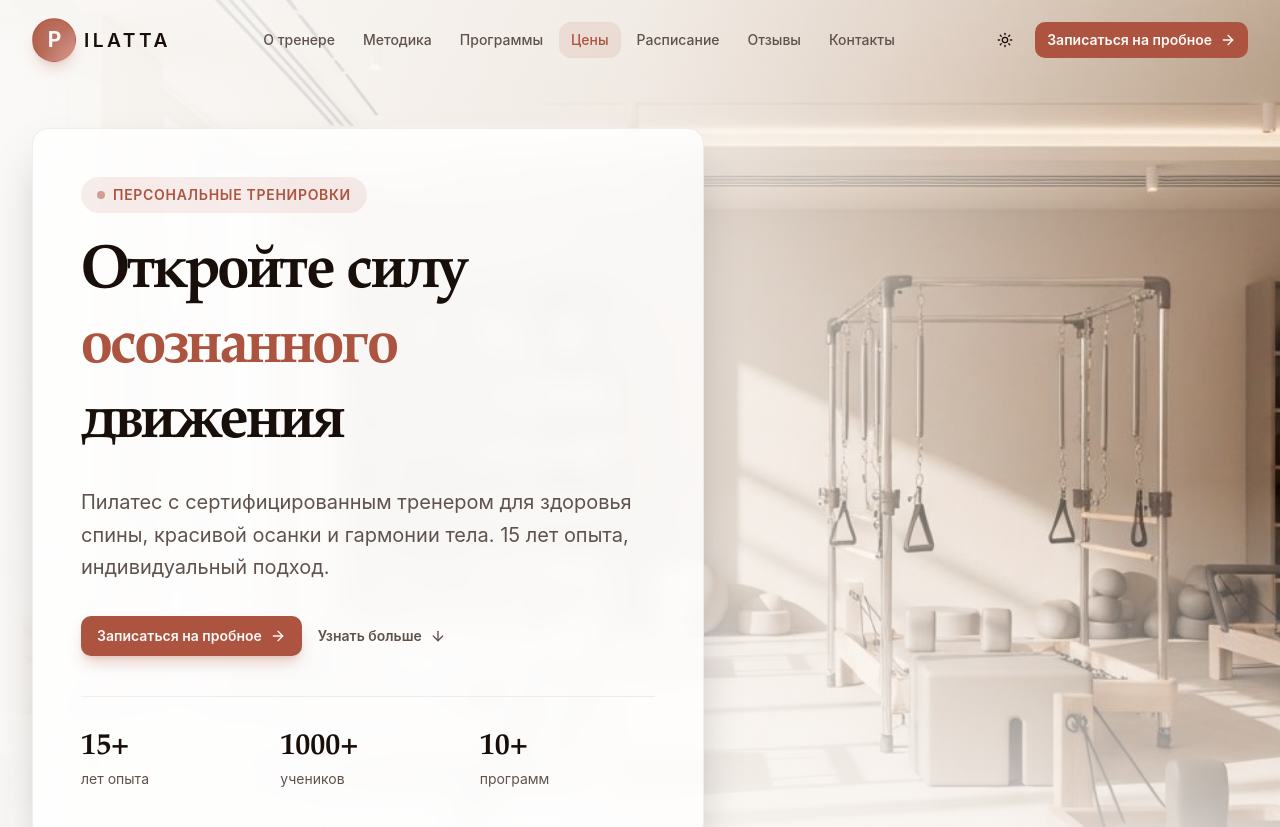
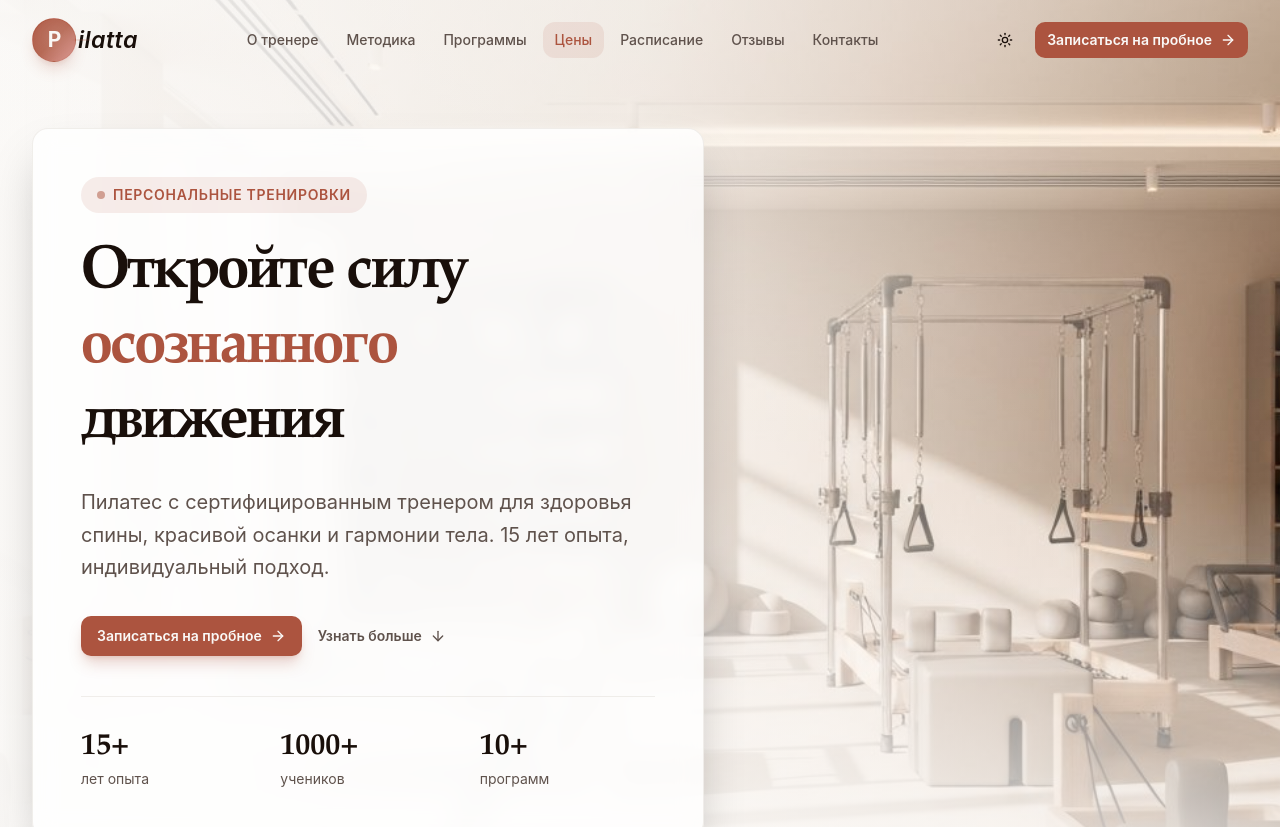
Before and after one commit to robertmaxworkuk/v0-pilates-studio-website, a Next.js app: page / in a window 1280 px wide. Shown: the top 827 px of the page. Built offline with nearby package versions, Linux system fonts and the light colour scheme.

Commit message:
Refine Pilatta logo wordmark connection

```diff
--- a/components/shared/brand-logo.tsx
+++ b/components/shared/brand-logo.tsx
@@ -8,7 +8,7 @@ interface BrandLogoProps {
 
 export function BrandLogo({ className, compact = false, light = false }: BrandLogoProps) {
   return (
-    <span className={cn('inline-flex items-center', compact ? 'gap-2' : 'gap-3', className)}>
+    <span className={cn('inline-flex items-center', compact ? 'gap-1.5' : 'gap-2', className)}>
       <span
         className={cn(
           'relative inline-flex shrink-0 items-center justify-center overflow-hidden rounded-[1.4rem] border shadow-lg transition-transform duration-300 group-hover:scale-[1.03]',
@@ -22,14 +22,30 @@ export function BrandLogo({ className, compact = false, light = false }: BrandLo
         <span className="relative font-sans text-[1.05em] font-bold tracking-[-0.06em]">P</span>
       </span>
 
-      <span
-        className={cn(
-          'font-sans font-semibold tracking-[0.18em] uppercase leading-none',
-          compact ? 'text-[0.95rem]' : 'text-[1.05rem] md:text-[1.2rem]',
-          light ? 'text-white' : 'text-foreground'
-        )}
-      >
-        <span className="-ml-1 inline-block">ilatta</span>
+      <span className="relative inline-flex items-center">
+        <span
+          className={cn(
+            'pointer-events-none absolute top-1/2 h-px -translate-y-1/2 rounded-full opacity-70',
+            compact ? '-left-2.5 w-4' : '-left-3.5 w-6',
+            light
+              ? 'bg-gradient-to-r from-white/0 via-white/75 to-white/10'
+              : 'bg-gradient-to-r from-primary/0 via-primary/65 to-primary/5'
+          )}
+        />
+        <span
+          className={cn(
+            'inline-block leading-none tracking-[0.02em]',
+            compact ? '-ml-1 text-[1.05rem]' : '-ml-1.5 text-[1.3rem] md:text-[1.45rem]',
+            light ? 'text-white' : 'text-foreground'
+          )}
+          style={{
+            fontFamily: 'var(--font-serif)',
+            fontStyle: 'italic',
+            fontWeight: 600,
+          }}
+        >
+          ilatta
+        </span>
       </span>
     </span>
   )
```
